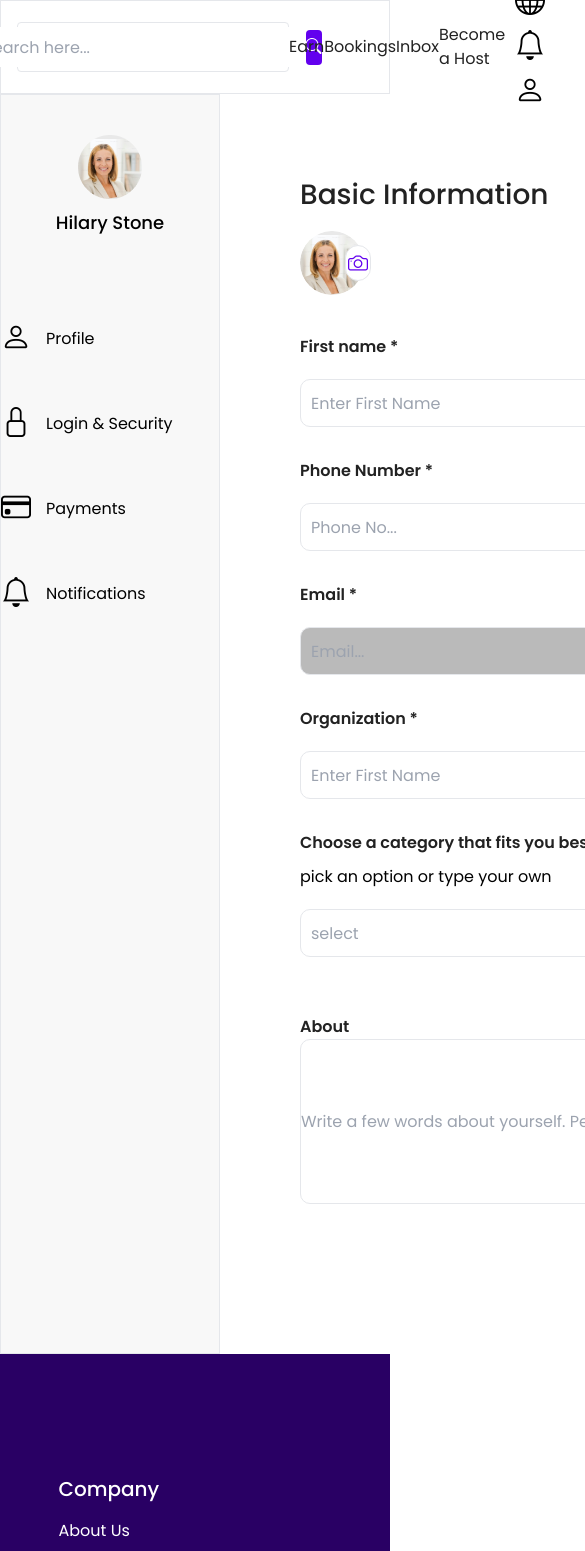
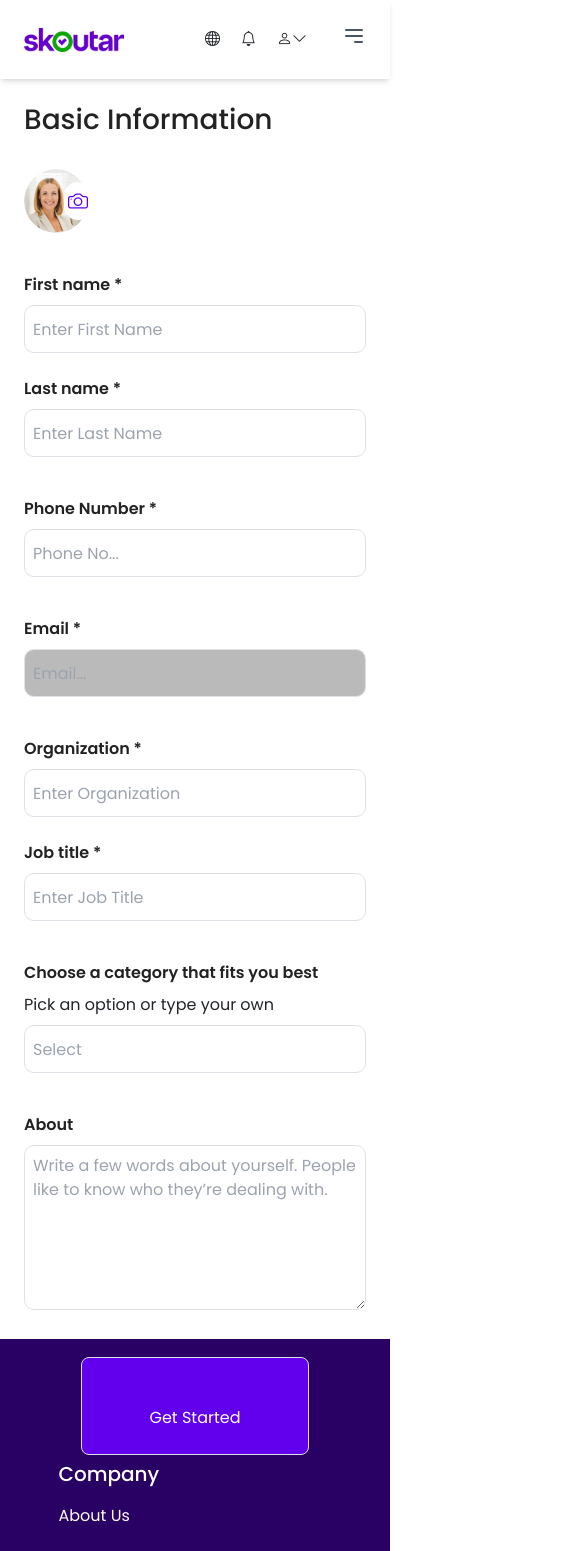
Before and after one commit to Skoutar/Skouta-Naija, a React (Vite) app: page /Profile in a window 390 px wide. Shown: the top 1551 px of the page, 585 px wide, since content can reach past the window. Built offline with nearby package versions, Linux system fonts and the light colour scheme.

Commit message:
homenav-responsive

```diff
--- a/index.html
+++ b/index.html
@@ -12,6 +12,8 @@
     href="https://fonts.googleapis.com/css2?family=Poppins:ital,wght@0,100;0,200;0,300;0,400;0,500;0,600;0,700;0,800;0,900;1,100;1,200;1,300;1,400;1,500;1,600;1,700;1,800;1,900&display=swap"
     rel="stylesheet">
 </head>
+<link href="https://cdn.jsdelivr.net/npm/bootstrap@5.0.2/dist/css/bootstrap.min.css" rel="stylesheet" integrity="sha384-EVSTQN3/azprG1Anm3QDgpJLIm9Nao0Yz1ztcQTwFspd3yD65VohhpuuCOmLASjC" crossorigin="anonymous">
+<script src="https://cdn.jsdelivr.net/npm/bootstrap@5.0.2/dist/js/bootstrap.bundle.min.js" integrity="sha384-MrcW6ZMFYlzcLA8Nl+NtUVF0sA7MsXsP1UyJoMp4YLEuNSfAP+JcXn/tWtIaxVXM" crossorigin="anonymous"></script>
 
 <body>
   <div id="root"></div>
--- a/src/App.jsx
+++ b/src/App.jsx
@@ -10,6 +10,7 @@ import Comfirm from './pages/forgetpassword/Comfirm';
 import Land from './Components/Landingpage/Land';
 import Home from './pages/Home';
 import Profile from './pages/Profile';
+import Booking from './pages/Booking';
 
 const App = () => {
   return (
@@ -25,6 +26,7 @@ const App = () => {
           <Route path='/comfirm' element={<Comfirm/>}/>
           <Route path='/' element={<Home/>}/>
           <Route path='/Profile' element={<Profile/>}/>
+          <Route path='' element={<Booking/>}/>
         </Routes>
       </BrowserRouter>
     </div>
--- a/src/Components/Footer/Footer.css
+++ b/src/Components/Footer/Footer.css
@@ -1,5 +1,6 @@
 .footer-container {
     width: 100%;
+    bottom: 0;
     height: auto;
     background-color: #290064;
     display: flex;
--- /dev/null
+++ b/src/Components/Mobilemenu.jsx
@@ -0,0 +1,78 @@
+import { useState } from 'react';
+import Navlogo from '/images/BrandLogo.png';
+import { Link } from 'react-router-dom';
+
+
+const Mobilemenu = () => {
+  const [isOpen, setIsOpen] = useState(false);
+
+
+  return (
+    <nav className="bg-white shadow-md">
+      <div className="container mx-auto px-4">
+        <div className="flex justify-between items-center py-4">
+          {/* Brand */}
+          <img src={Navlogo} alt="Logo" className='Brand w-[100px] h-[24px] sm:w-[146px] sm:h-[34px]' />
+
+
+          {/* Search Input (Hidden on Small Screens) */}
+          <div className="h-[50px] hidden w-[272px] border rounded sm:flex items-center justify-center">
+        <input type="text" placeholder="search here..." className="h-[40px]" />
+        <i className="bi bi-search w-[35px] h-[35px] bg-mainColor cursor-pointer text-white text-center ml-[5px] rounded pt-[5px] "></i>
+      </div>
+
+          {/* Menu Items */}
+          <div className="hidden md:flex items-center space-x-4">
+        <Link className="text-[#222222] hover:text-mainColor">Earn</Link>
+        <Link className="text-[#222222] hover:text-mainColor">Bookings</Link>
+        <Link className="text-[#222222] hover:text-mainColor">Inbox</Link>
+        <Link className="text-[#222222] hover:text-mainColor">Become a Host</Link>
+          </div>
+          <div className="sm:flex hidden h-auto">
+        <Link><i className={`bi bi-globe text-[30px] mr-[30px] h-[30px] p-[10px] w-[25px] cursor-pointer `}></i></Link>
+        <Link><i className={`bi bi-bell text-[30px] mr-[30px] h-[30px] p-[10px] w-[25px] cursor-pointer `}></i></Link>
+        <Link><i className={`bi bi-person text-[30px] mr-[30px] p-[10px] cursor-pointer`}></i></Link>
+      </div>
+
+          {/* Hamburger Icon for Mobile */}
+          <div className="md:hidden">
+            <button onClick={() => setIsOpen(!isOpen)} className="text-gray-600 focus:outline-none">
+              <svg className="w-6 h-6" fill="none" stroke="currentColor" viewBox="0 0 24 24" xmlns="http://www.w3.org/2000/svg">
+                <path strokeLinecap="round" strokeLinejoin="round" strokeWidth="2" d={isOpen ? "M6 18L18 6M6 6l12 12" : "M4 6h16M4 12h16m-7 6h7"} />
+              </svg>
+            </button>
+          </div>
+        </div>
+
+        {/* Mobile Menu */}
+        {isOpen && (
+          <div className="md:hidden">
+            <div className="flex flex-col space-y-2">
+              <a href="#" className="text-gray-600 hover:text-mainColor">
+                Home
+              </a>
+              <a href="#" className="text-gray-600 hover:text-mainColor">
+                About
+              </a>
+              <a href="#" className="text-gray-600 hover:text-mainColor">
+                Contact
+              </a>
+              <div className="flex items-center space-x-2">
+                <input
+                  type="text"
+                  placeholder="Search..."
+                  className="px-4 py-2 border rounded-lg w-full focus:outline-none focus:border-mainColor"
+                />
+                <button className="bg-mainColor text-white px-4 py-2 rounded-lg">
+                  Search
+                </button>
+              </div>
+            </div>
+          </div>
+        )}
+      </div>
+    </nav>
+  );
+};
+
+export default Mobilemenu;
--- a/src/Components/Sidebar.jsx
+++ b/src/Components/Sidebar.jsx
@@ -9,39 +9,39 @@ const Sidebar = () => {
         setActiveLink(linkName);
     };
     return (
-        <div className="w-[241px] h-[1260px] border flex flex-col items-center bg-[#F8F8F8]">
+        <div className="w-[241px] hidden h-[1260px] border sm:flex flex-col items-center bg-[#F8F8F8]">
             <div className="mt-[40px] flex flex-col items-center">
                 <img src="images/profile.png" alt="" />
                 <p className="text-[18px] mt-[10px] text-center font-[500]">Hilary Stone</p>
             </div>
-            <div className="w-[218px] h-auto mt-[40px]">
+            <div className="w-[218px] h-auto mt-[20px] ml-10">
                 <Link
-                    className={`flex mt-[40px] items-center ${activeLink === 'profile' ? 'text-mainColor' : ''}`}
+                    className={`flex mt-[30px] items-center ${activeLink === 'profile' ? 'text-mainColor' : ''}`}
                     onClick={() => handleLinkClick('profile')}
                     to='/Profile'
                 >
-                    <i className={`bi bi-person text-[30px] ${activeLink === 'profile' ? 'text-mainColor' : ''}`}></i>
+                    <i className={`bi bi-person text-[15px] ${activeLink === 'profile' ? 'text-mainColor' : ''}`}></i>
                     <p className="ml-[15px]">Profile</p>
                 </Link>
                 <Link
-                    className={`flex mt-[40px] items-center ${activeLink === 'login' ? 'text-mainColor' : ''}`}
+                    className={`flex mt-[30px] items-center ${activeLink === 'login' ? 'text-mainColor' : ''}`}
                     onClick={() => handleLinkClick('login')}
                 >
-                    <i className={`bi bi-lock text-[30px] ${activeLink === 'login' ? 'text-mainColor' : ''}`}></i>
+                    <i className={`bi bi-lock text-[15px] ${activeLink === 'login' ? 'text-mainColor' : ''}`}></i>
                     <p className="ml-[15px]">Login & Security</p>
                 </Link>
                 <Link
-                    className={`flex mt-[40px] items-center ${activeLink === 'payments' ? 'text-mainColor' : ''}`}
+                    className={`flex mt-[30px] items-center ${activeLink === 'payments' ? 'text-mainColor' : ''}`}
                     onClick={() => handleLinkClick('payments')}
                 >
-                    <i className={`bi bi-credit-card text-[30px] ${activeLink === 'payments' ? 'text-mainColor' : ''}`}></i>
+                    <i className={`bi bi-credit-card text-[15px] ${activeLink === 'payments' ? 'text-mainColor' : ''}`}></i>
                     <p className="ml-[15px]">Payments</p>
                 </Link>
                 <Link
-                    className={`flex mt-[40px] items-center ${activeLink === 'notifications' ? 'text-mainColor' : ''}`}
+                    className={`flex mt-[30px] items-center ${activeLink === 'notifications' ? 'text-mainColor' : ''}`}
                     onClick={() => handleLinkClick('notifications')}
                 >
-                    <i className={`bi bi-bell text-[30px] ${activeLink === 'notifications' ? 'text-mainColor' : ''}`}></i>
+                    <i className={`bi bi-bell text-[15px] ${activeLink === 'notifications' ? 'text-mainColor' : ''}`}></i>
                     <p className="ml-[15px]">Notifications</p>
                 </Link>
             </div>
--- a/src/Components/navbar/Homenav.jsx
+++ b/src/Components/navbar/Homenav.jsx
@@ -1,55 +1,64 @@
-import { Link } from "react-router-dom"
-import { useState } from "react";
-import Navlogo from '/images/BrandLogo.png';  // Adjust path based on your directory structure
+import { useState } from 'react';
+import Navlogo from '/images/BrandLogo.png';
+import { Link } from 'react-router-dom';
 
 
 const Homenav = () => {
-  const [activeIndex, setActiveIndex] = useState(null);
+  const [isOpen, setIsOpen] = useState(false);
 
-  const handleLinkClick = (index) => {
-    setActiveIndex(index === activeIndex ? null : index);
-  };
+
   return (
-    <div className="flex items-center justify-around p-4 bg-white w-full h-[94px] gap-0 border">
-      <Link to='/'><img src={Navlogo} alt="Logo" className='Brand' /></Link>
-      <div className="h-[50px] w-[272px] border rounded flex items-center justify-center">
-        <input type="text" placeholder="search here..." className="h-[40px]"/>
+    <nav className="bg-white shadow-md">
+      <div className="container mx-auto px-4">
+        <div className="flex justify-between items-center py-4">
+          <img src={Navlogo} alt="Logo" className='Brand w-[100px] h-[24px] sm:w-[146px] sm:h-[34px]' />
+
+
+          {/* Search Input (Hidden on Small Screens) */}
+          <div className="h-[50px] hidden w-[272px] border rounded sm:flex items-center justify-center">
+            <input type="text" placeholder="search here..." className="h-[40px]" />
             <i className="bi bi-search w-[35px] h-[35px] bg-mainColor cursor-pointer text-white text-center ml-[5px] rounded pt-[5px] "></i>
           </div>
-      <div className="w-[381px] h-[28px] flex items-center justify-between ">
+
+          {/* Menu Items */}
+          <div className="hidden md:flex items-center space-x-4">
             <Link className="text-[#222222] hover:text-mainColor">Earn</Link>
             <Link className="text-[#222222] hover:text-mainColor">Bookings</Link>
             <Link className="text-[#222222] hover:text-mainColor">Inbox</Link>
             <Link className="text-[#222222] hover:text-mainColor">Become a Host</Link>
           </div>
-      <div className="h-auto">
-      <Link>
-        <i
-          className={`bi bi-globe text-[30px] mr-[30px] h-[30px] p-[10px] w-[25px] cursor-pointer ${
-            activeIndex === 0 ? 'bg-mainColor text-white rounded-full' : ''
-          }`}
-          onClick={() => handleLinkClick(0)}
-        ></i>
-      </Link>
-      <Link>
-        <i
-          className={`bi bi-bell text-[30px] mr-[30px] h-[30px] p-[10px] w-[25px] cursor-pointer ${
-            activeIndex === 1 ? 'bg-mainColor text-white rounded-full' : ''
-          }`}
-          onClick={() => handleLinkClick(1)}
-        ></i>
-      </Link>
-      <Link to='/Profile'>
-        <i
-          className={`bi bi-person text-[30px] mr-[30px] p-[10px] cursor-pointer ${
-            activeIndex === 2 ? 'bg-mainColor text-white rounded-full' : ''
-          }`}
-          onClick={() => handleLinkClick(2)}
-        ></i>
-      </Link>
+          <div className="flex h-auto items-center">
+            <Link><i className={`bi bi-globe text-[15px] md:text-[20px] mr-[1px] h-[30px] p-[10px] w-[25px] cursor-pointer `}></i></Link>
+            <Link><i className={`bi bi-bell text-[15px] md:text-[20px] mr-[1px] h-[30px] p-[10px] w-[25px] cursor-pointer `}></i></Link>
+            <Link><i className={`bi bi-person text-[15px] md:text-[20px] mr-[1px] p-[10px] hover:bg-mainColor hover:rounded-[50px] hover:text-white cursor-pointer`}><i className="bi bi-chevron-down"></i></i></Link>
+            <div className="md:hidden ml-6">
+              {/* Mobile Menu */}
+              <button onClick={() => setIsOpen(!isOpen)} className="text-gray-600 focus:outline-none">
+                <svg className="w-6 h-6" fill="none" stroke="currentColor" viewBox="0 0 24 24" xmlns="http://www.w3.org/2000/svg">
+                  <path strokeLinecap="round" strokeLinejoin="round" strokeWidth="2" d={isOpen ? "M6 18L18 6M6 6l12 12" : "M4 6h16M4 12h16m-7 6h7"} />
+                </svg>
+              </button>
             </div>
           </div>
-  )
-}
 
-export default Homenav
+        </div>
+        {isOpen && (
+          <div className="md:hidden">
+            <div className="flex flex-col items-center space-y-2">
+              <div className="h-[44px] w-[250px] border rounded flex items-start justify-center">
+                <input type="text" placeholder="search here..." className="h-[43px] p-[5px] w-[200px]" />
+                <i className="bi bi-search w-[32px] mt-[7px] h-[28px] bg-mainColor cursor-pointer text-white text-center ml-[5px] rounded pt-[5px] "></i>
+              </div>
+              <Link className="text-[#222222] hover:text-mainColor">Earn</Link>
+              <Link className="text-[#222222] hover:text-mainColor">Bookings</Link>
+              <Link className="text-[#222222] hover:text-mainColor">Inbox</Link>
+              <Link className="text-[#222222] hover:text-mainColor">Become a Host</Link>
+            </div>
+          </div>
+        )}
+      </div>
+    </nav>
+  );
+};
+
+export default Homenav;
--- /dev/null
+++ b/src/pages/Booking.jsx
@@ -0,0 +1,14 @@
+
+const Booking = () => {
+  return (
+    <div>
+        <div className="">
+        </div>
+        <div>
+
+        </div>
+    </div>
+  )
+}
+
+export default Booking
--- a/src/pages/Profile.jsx
+++ b/src/pages/Profile.jsx
@@ -1,7 +1,7 @@
 import Footer from "../Components/Footer/Footer"
 import Sidebar from "../Components/Sidebar"
-import Homenav from "../Components/navbar/Homenav"
 import { useState } from "react";
+import Homenav from "../Components/navbar/Homenav";
 
 
 const Profile = () => {
@@ -26,14 +26,14 @@ const Profile = () => {
             <Homenav />
             <div className="flex w-full h-[1260px]">
                 <Sidebar />
-                <div className="w-auto m-[80px]">
-                    <h2 className="w-[400px] h-[42px] text-[28px] text-[#222222] font-medium">
+                <div className="w-full md:w-auto m-4 md:m-10">
+                    <h2 className="w-full md:w-[400px] h-[42px] text-[28px] text-[#222222] font-medium">
                         Basic Information
                     </h2>
-                    <div className="flex items-center justify-start relative mt-[15px]">
-                        <img src={profileImage} alt="Profile" className="relative w-[64px] h-[64px] rounded-[50px]" />
+                    <div className="flex items-center justify-start relative mt-4">
+                        <img src={profileImage} alt="Profile" className="relative w-[64px] h-[64px] rounded-full" />
                         <i
-                            className="bi bi-camera absolute ml-[45px] p-[2px] text-[20px] cursor-pointer border text-[#6200EE] bg-white rounded-[25px]"
+                            className="bi bi-camera absolute ml-10 p-1 text-[20px] cursor-pointer text-[#6200EE] bg-white rounded-full"
                             onClick={triggerFileInput}
                         ></i>
                         <input
@@ -44,45 +44,50 @@ const Profile = () => {
                             onChange={handleImageChange}
                         />
                     </div>
-                    <div className="flex w-auto h-[84] mt-[40px]">
-                        <div className="w-[547px] h-[84px] ">
-                            <p className="w-auto h-[24px] font-semibold text-[16px] text-[#222222]">First name *</p>
-                            <input type="text" placeholder="Enter First Name" className="mt-[20px] w-[547px] h-[48px] border rounded-[10px] p-[10px]" />
+                    <div className="flex flex-col md:flex-row w-full mt-10">
+                        <div className="w-full md:w-[500px] mb-6 md:mb-0">
+                            <p className="font-semibold text-[16px] text-[#222222]">First name *</p>
+                            <input type="text" placeholder="Enter First Name" className="mt-2 w-full h-[48px] border rounded-[10px] p-2" />
                         </div>
-                        <div className="w-[547px] h-[84px] ml-[60px]">
-                            <p className="w-auto h-[24px] font-semibold text-[16px] text-[#222222]">Last name *</p>
-                            <input type="text" placeholder="Enter Last Name" className="w-[547px] mt-[20px] h-[48px] border rounded-[10px] p-[10px]" />
+                        <div className="w-full md:w-[500px] md:ml-10">
+                            <p className="font-semibold text-[16px] text-[#222222]">Last name *</p>
+                            <input type="text" placeholder="Enter Last Name" className="mt-2 w-full h-[48px] border rounded-[10px] p-2" />
                         </div>
                     </div>
-                    <div className="w-[547px] h-[84px] mt-[40px]">
-                        <p className="w-auto h-[24px] font-semibold text-[16px] text-[#222222]">Phone Number *</p>
-                        <input type="Number" placeholder="Phone No..." className="w-[1150px] mt-[20px] h-[48px] border rounded-[10px] p-[10px]" />
+                    <div className="w-full mt-10">
+                        <p className="font-semibold text-[16px] text-[#222222]">Phone Number *</p>
+                        <input type="number" placeholder="Phone No..." className="mt-2 w-full h-[48px] border rounded-[10px] p-2" />
                     </div>
-                    <div className="w-[547px] h-[84px] mt-[40px]">
-                        <p className="w-auto h-[24px] font-semibold text-[16px] text-[#222222]">Email *</p>
-                        <input type="Email" placeholder="Email..." className="w-[1120px] mt-[20px] bg-[#BABABA] h-[48px] border rounded-[10px] p-[10px]" />
+                    <div className="w-full mt-10">
+                        <p className="font-semibold text-[16px] text-[#222222]">Email *</p>
+                        <input type="email" placeholder="Email..." className="mt-2 w-full bg-[#BABABA] h-[48px] border rounded-[10px] p-2" />
                     </div>
-                    <div className="flex w-auto h-[84] mt-[40px]">
-                        <div className="w-[547px] h-[84px] ">
-                            <p className="w-auto h-[24px] font-semibold text-[16px] text-[#222222]">Organization *</p>
-                            <input type="text" placeholder="Enter First Name" className="mt-[20px] w-[547px] h-[48px] border rounded-[10px] p-[10px]" />
+                    <div className="flex flex-col md:flex-row w-full mt-10">
+                        <div className="w-full md:w-[500px] mb-6 md:mb-0">
+                            <p className="font-semibold text-[16px] text-[#222222]">Organization *</p>
+                            <input type="text" placeholder="Enter Organization" className="mt-2 w-full h-[48px] border rounded-[10px] p-2" />
                         </div>
-                        <div className="w-[547px] h-[84px] ml-[60px]">
-                            <p className="w-auto h-[24px] font-semibold text-[16px] text-[#222222]">Job title*</p>
-                            <input type="text" placeholder="Enter Last Name" className="w-[547px] mt-[20px] h-[48px] border rounded-[10px] p-[10px]" />
+                        <div className="w-full md:w-[500px] md:ml-10">
+                            <p className="font-semibold text-[16px] text-[#222222]">Job title *</p>
+                            <input type="text" placeholder="Enter Job Title" className="mt-2 w-full h-[48px] border rounded-[10px] p-2" />
                         </div>
                     </div>
-                    <div className="w-[547px] h-[84px] mt-[40px]">
-                        <p className="w-auto h-[24px] font-semibold text-[16px] text-[#222222]">Choose a category that fits you best</p>
-                        <p className="mt-[10px]">pick an option or type your own</p>
-                        <input type="Select" placeholder="select" className="w-[1150px] mt-[20px] h-[48px] border rounded-[10px] p-[10px]" />
+                    <div className="w-full mt-10">
+                        <p className="font-semibold text-[16px] text-[#222222]">Choose a category that fits you best</p>
+                        <p className="mt-2">Pick an option or type your own</p>
+                        <input type="text" placeholder="Select" className="mt-2 w-full h-[48px] border rounded-[10px] p-2" />
                     </div>
-                    <div className="w-[547px] h-[201px] mt-[100px]">
-                        <p className="w-auto h-auto font-semibold text-[16px] text-[#222222]">About</p>
-                        <input type="Select" placeholder="Write a few words about yourself. People like to know who they’re dealing with." className="w-[1150px] h-[165px] border rounded-[10px]" />
+                    <div className="w-full mt-10">
+                        <p className="font-semibold text-[16px] text-[#222222]">About</p>
+                        <textarea
+                            placeholder="Write a few words about yourself. People like to know who they’re dealing with."
+                            className="mt-2 w-full h-[165px] border rounded-[10px] p-2"
+                        ></textarea>
                     </div>
-                    <div className="flex items-center justify-center">
-                    <button className='w-[228px] h-[64px] px-2 py-5 rounded-lg text-[#F8F8F8] bg-[#6200EE] border border-solid ml-5 mt-10 transition duration-600 hover:bg-[#290064]"'><span>Get Started</span></button>
+                    <div className="flex items-center justify-center mt-10">
+                        <button className="w-[228px] h-[64px] px-2 py-5 rounded-lg text-white bg-[#6200EE] border border-solid transition duration-600 hover:bg-[#290064]">
+                            <span>Get Started</span>
+                        </button>
                     </div>
                 </div>
             </div>
```
Lines whose indentation alone changed are shown as unchanged.
